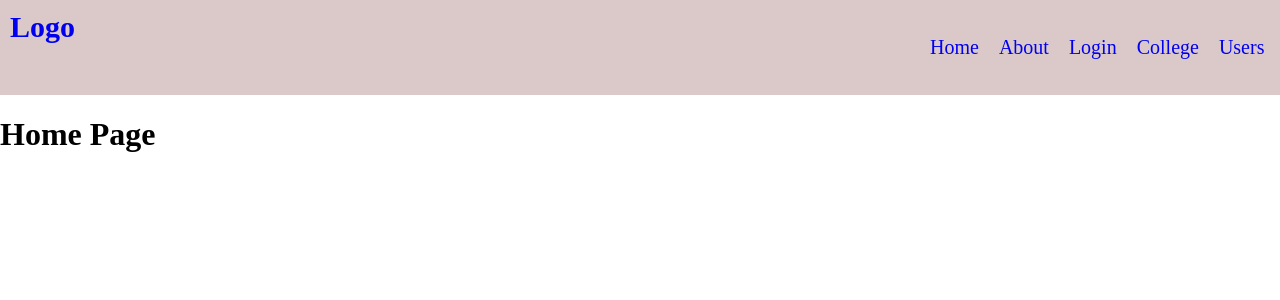
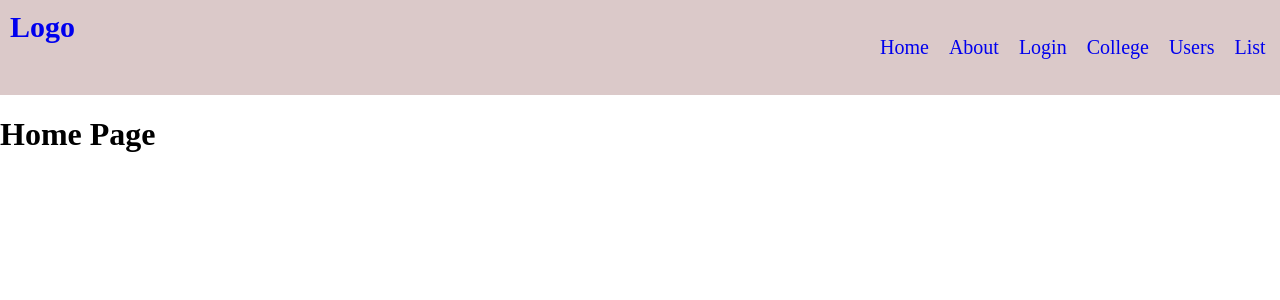
Before and after one commit to sumitbasu116/react-router-blog, a React (Vite) app: page / in a window 1280 px wide. Shown: the top 300 px of the page. Built offline with nearby package versions, Linux system fonts and the light colour scheme.

Commit message:
simple way to code optional link but appeared twice in links

```diff
--- a/src/App.jsx
+++ b/src/App.jsx
@@ -28,6 +28,7 @@ function App() {
           </Route>
           <Route path="/users" element={<Users />} />
           <Route path="/users/:id/name/:name" element={<UserDetail/>} />
+          <Route path="/users/list" element={<Users />} />
           <Route path="/*" element={<Navigate to="/login" />} />
         </Route>
 
--- a/src/NavBar.jsx
+++ b/src/NavBar.jsx
@@ -26,6 +26,9 @@ function NavBar() {
                         <li>
                             <Link to="/users" className="link">Users</Link>
                         </li>
+                        <li>
+                            <Link to="/users/list" className="link">List</Link>
+                        </li>
                     </ul>
                 </div>
             </div>
--- a/src/header.css
+++ b/src/header.css
@@ -15,7 +15,7 @@ body{
     display: flex;
     list-style-type: none;
     justify-content: space-between;
-    width: 350px;
+    width: 400px;
 }
 
 .header ul li{
```
